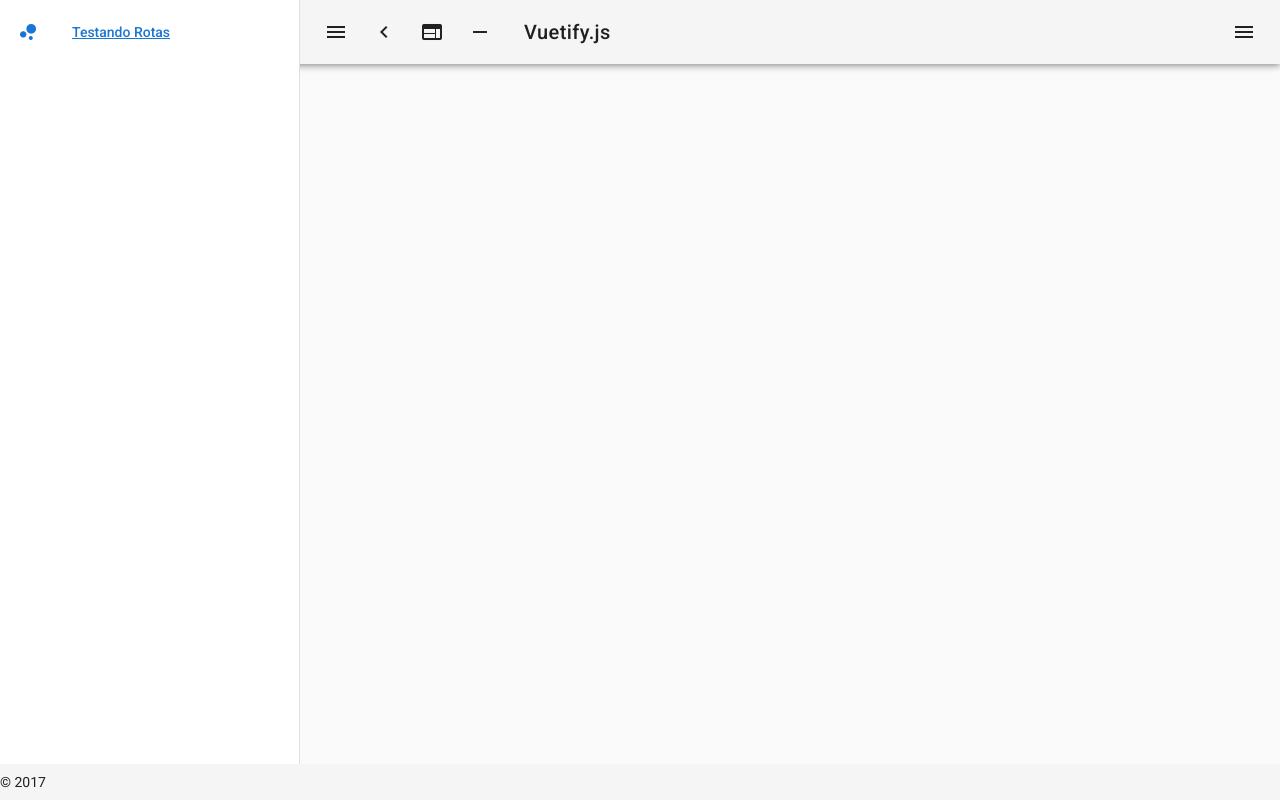
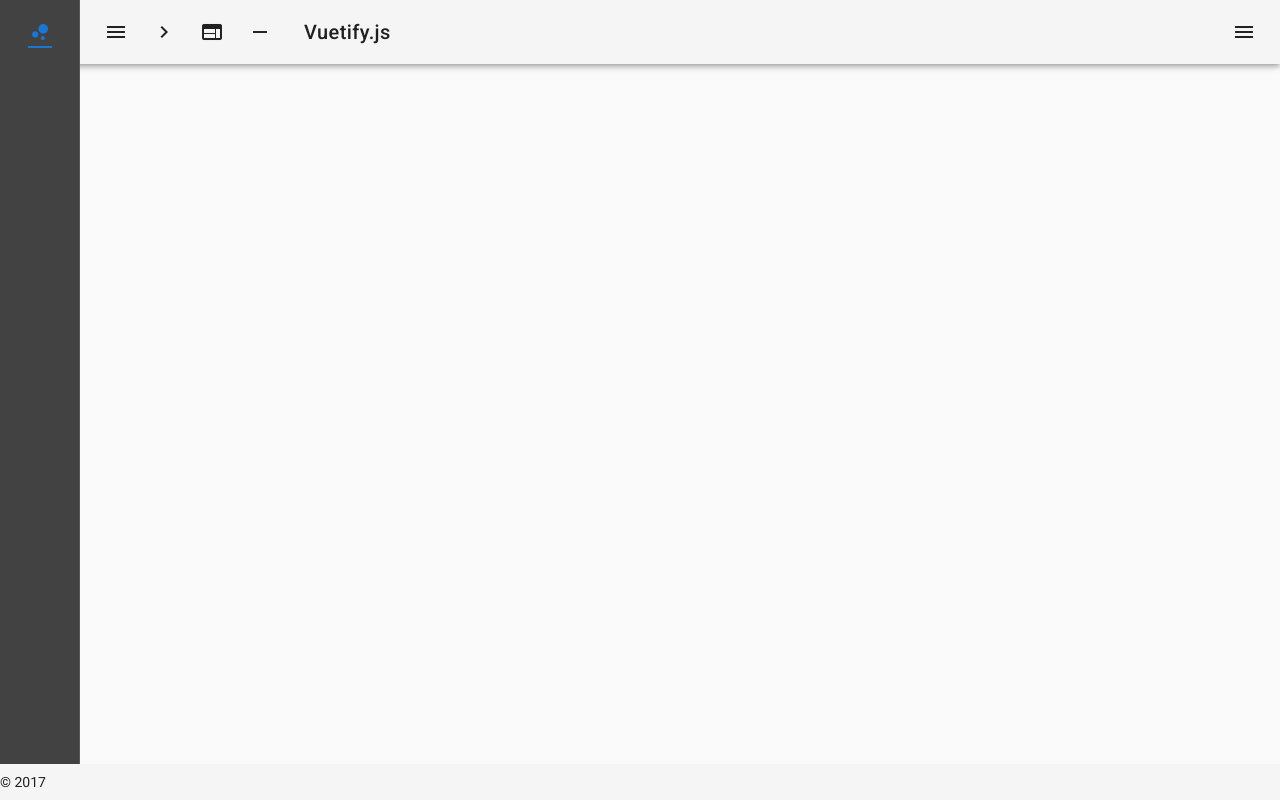
Before and after one commit to oviniciusfeitosa/study-vuetify-components, a Vue app: page /1 in a window 1280 px wide. Built offline with nearby package versions, Linux system fonts and the light colour scheme.

Commit message:
[UPDATE] Testando parametrizalção do VNavigationDrawer

```diff
--- a/src/App.vue
+++ b/src/App.vue
@@ -8,6 +8,7 @@
       enable-resize-watcher
       fixed
       app
+      dark
     >
       <v-list>
         <v-list-tile
@@ -15,15 +16,14 @@
           v-for="(item, i) in items"
           :key="i"
         >
-          <v-list-tile-action>
+            <router-link tag="li" :to="{ path : item.route }">
+                <a><v-list-tile-action>
             <v-icon v-html="item.icon"></v-icon>
-          </v-list-tile-action>
+          </v-list-tile-action></a>
+            </router-link>
+
           <v-list-tile-content>
-            <router-link tag="li" :to="{ path : item.route }">
-              <a>
                 <v-list-tile-title v-text="item.title"></v-list-tile-title>
-              </a>
-            </router-link>
           </v-list-tile-content>
         </v-list-tile>
       </v-list>
@@ -75,22 +75,24 @@
 
 <script>
 export default {
-  data () {
+  data() {
     return {
       clipped: false,
       drawer: true,
       fixed: false,
-      items: [{
-        icon: 'bubble_chart',
-        title: 'Testando Rotas',
-        route: '/helloRoute/Testando Rotas'
-      }],
-      miniVariant: false,
+      items: [
+        {
+          icon: "bubble_chart",
+          title: "Testando Rotas",
+          route: "/helloRoute/Testando Rotas"
+        }
+      ],
+      miniVariant: true,
       right: true,
       rightDrawer: false,
-      title: 'Vuetify.js'
-    }
+      title: "Vuetify.js"
+    };
   },
-  name: 'App'
-}
+  name: "App"
+};
 </script>
```
